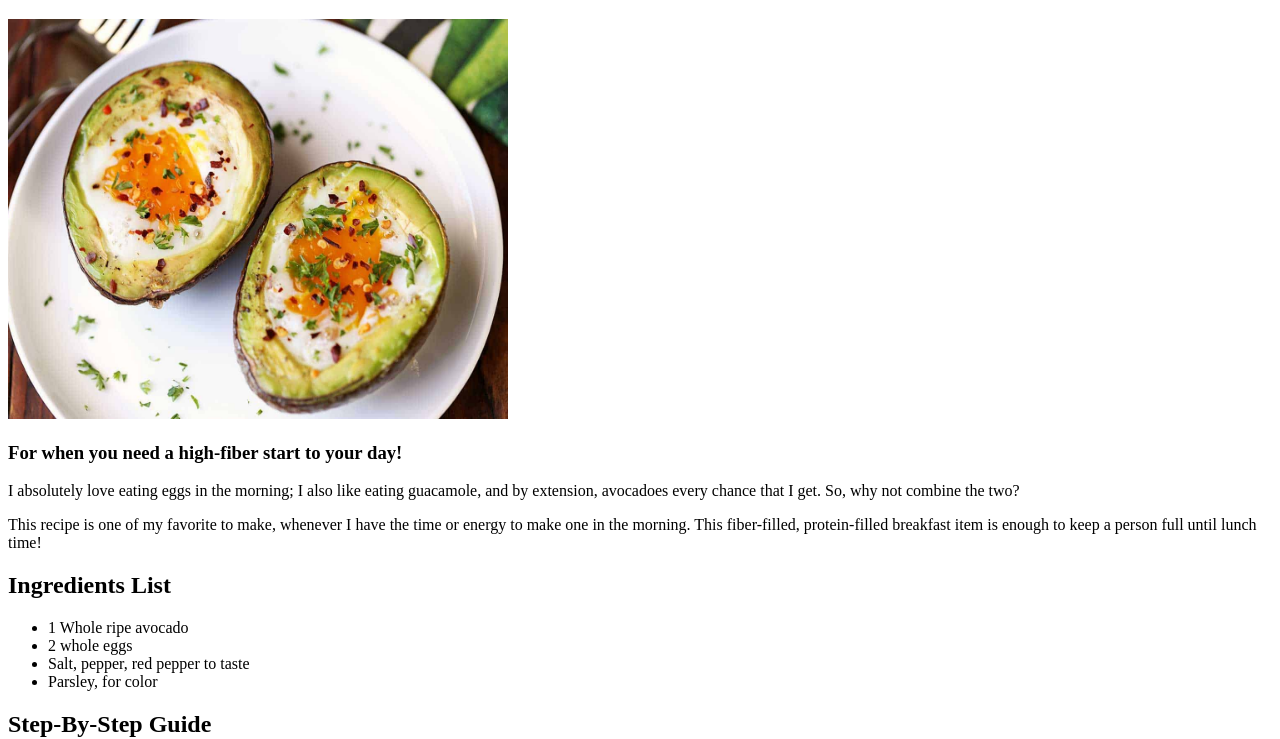
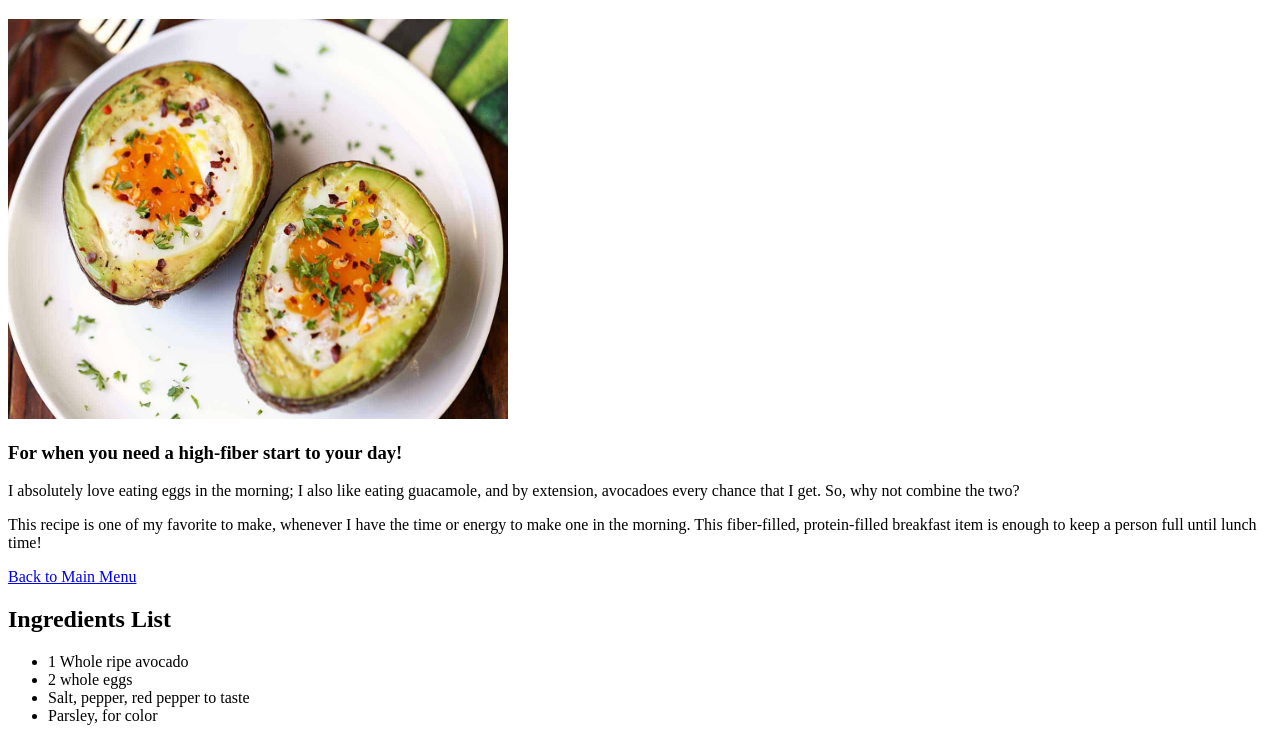
Before and after one commit to Sonic11456/odin-recipes, a plain HTML site: page recipes/egg-in-avocado.html in a window 1280 px wide. Shown: the part 61-800 px from the top of the page. Drawn offline with Linux system fonts and the light colour scheme.

Commit message:
Moved "Back to Main Menu" option to top of page.

```diff
--- a/recipes/egg-in-avocado.html
+++ b/recipes/egg-in-avocado.html
@@ -13,7 +13,7 @@
             <p>I absolutely love eating eggs in the morning; I also like eating guacamole, and by extension, avocadoes every chance that I get. So, why not combine the two?</p>
 
             <p>This recipe is one of my favorite to make, whenever I have the time or energy to make one in the morning. This fiber-filled, protein-filled breakfast item is enough to keep a person full until lunch time!</p>
-
+            <a href="../index.html">Back to Main Menu</a>
         <h2>Ingredients List</h2>
             <ul>
                 <li>1 Whole ripe avocado</li>
```
